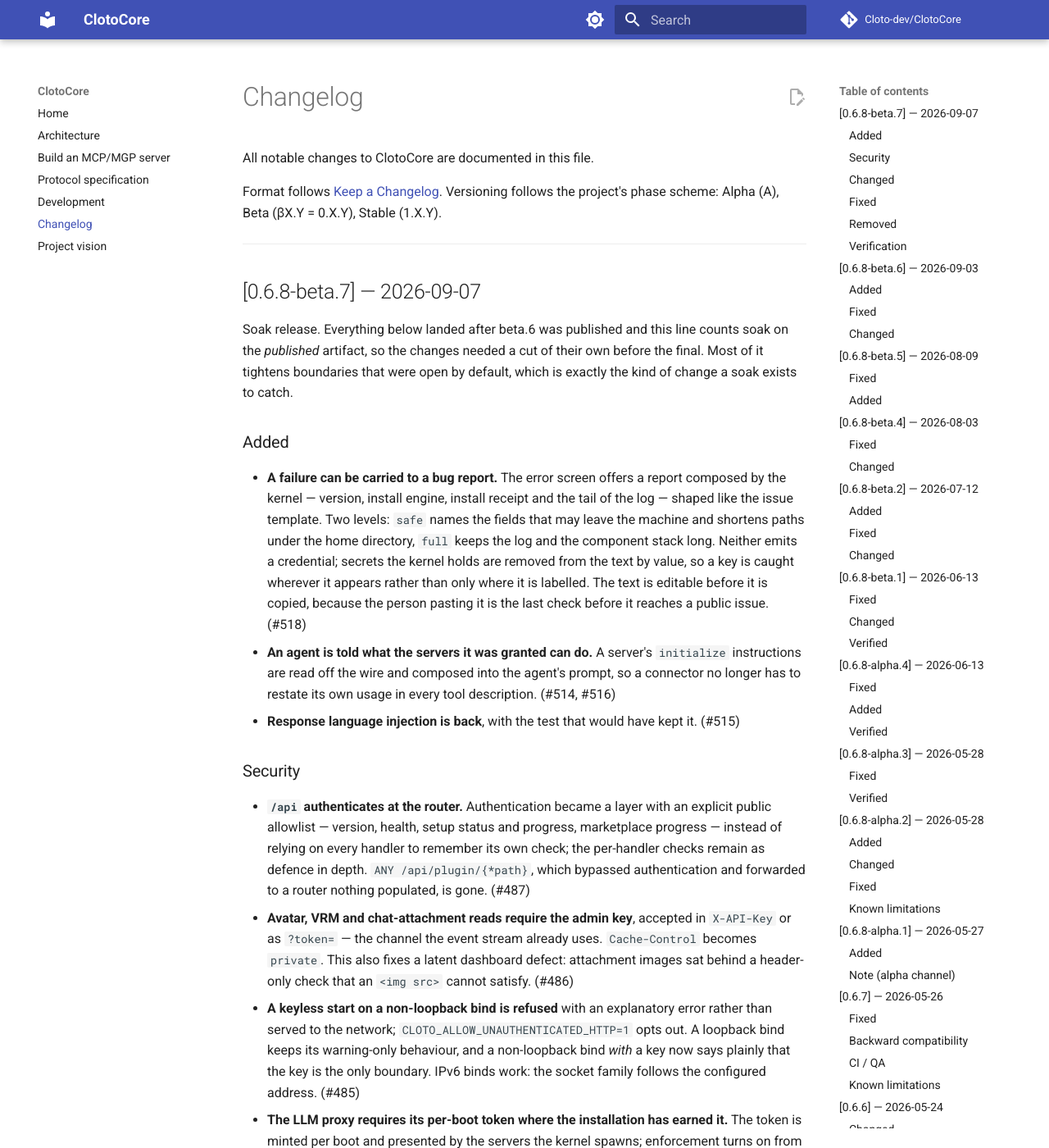
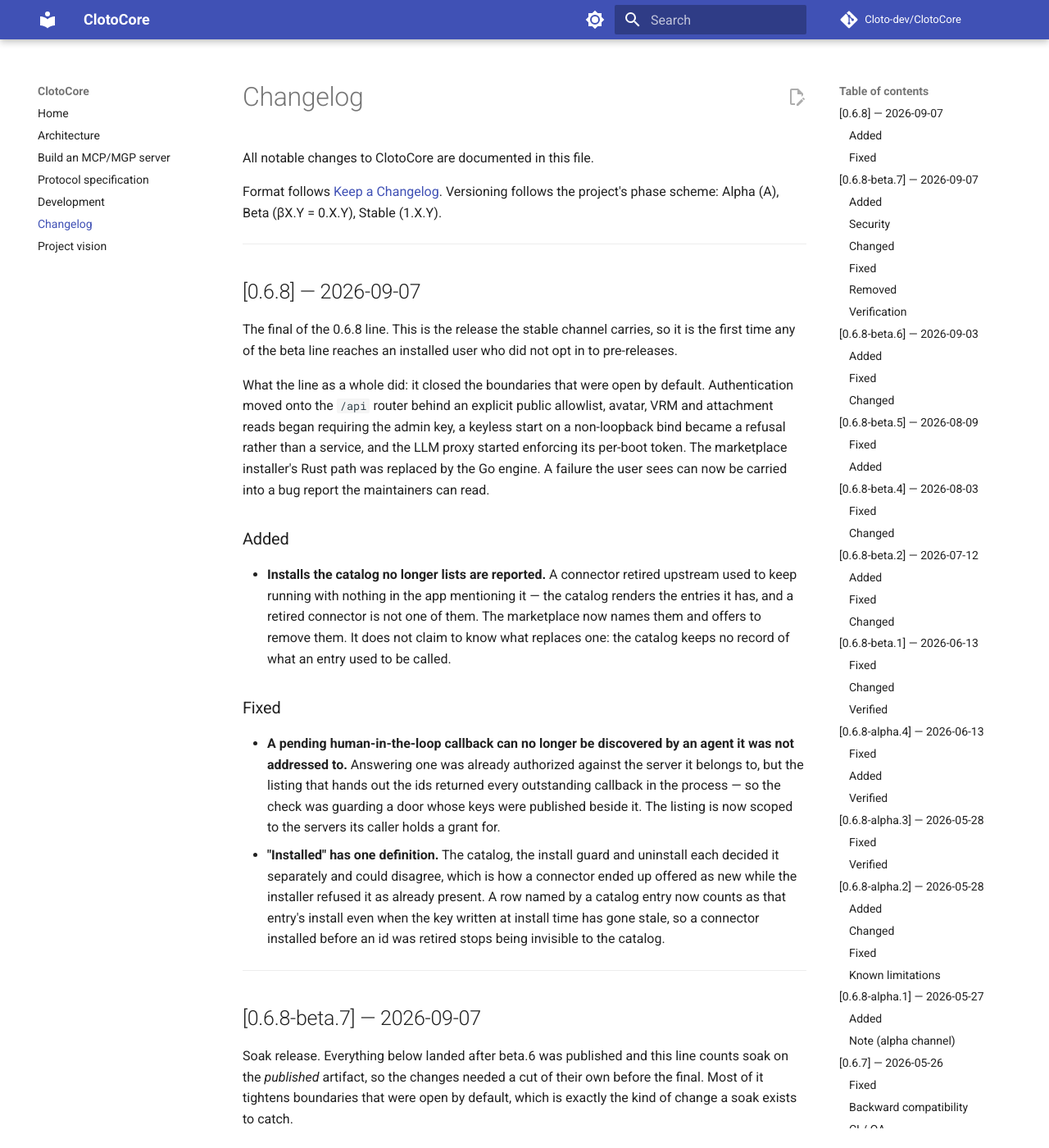
Before and after one commit to Cloto-dev/ClotoCore, an MkDocs documentation site: the page built from docs/CHANGELOG.md, in a window 1280 px wide and 1400 px high. Shown: the whole window at 82% size. Built offline with MkDocs 1.6.1 and Material for MkDocs 9.7.7, drawn with Linux system fonts in a browser that asks for light colours; comment, search, counter and statistics services are not loaded.

Commit message:
chore(release): 0.6.8 (#534)
The final of the line. Unlike every cut before it this one reaches installed
users who did not opt in to pre-releases, because the stable channel resolves
to the latest final and this becomes it.

The same seven surfaces move together as they did for beta.7: the workspace
package and its lock, the dashboard package and its lock, the Tauri
configuration, the phase table in DEVELOPMENT.md that states the current
version as a fact, and the changelog. `SUPPORT.md` and `SECURITY.md` name the
latest release too, but that claim is graded against git tags and so can only
follow the tag, in a separate commit.

The changelog entry describes the line rather than the diff since beta.7: a
reader arriving at 0.6.8 has not seen any of the betas.

```diff
--- a/Cargo.toml
+++ b/Cargo.toml
@@ -7,7 +7,7 @@
 resolver = "2"
 
 [workspace.package]
-version = "0.6.8-beta.7"
+version = "0.6.8"
 edition = "2021"
 authors = ["ClotoCore <ClotoCore@proton.me>"]
 license = "BSL-1.1"
--- a/docs/CHANGELOG.md
+++ b/docs/CHANGELOG.md
@@ -4,6 +4,46 @@
 
 Format follows [Keep a Changelog](https://keepachangelog.com/).
 Versioning follows the project's phase scheme: Alpha (A), Beta (βX.Y = 0.X.Y), Stable (1.X.Y).
+
+---
+
+## [0.6.8] — 2026-09-07
+
+The final of the 0.6.8 line. This is the release the stable channel carries, so
+it is the first time any of the beta line reaches an installed user who did not
+opt in to pre-releases.
+
+What the line as a whole did: it closed the boundaries that were open by
+default. Authentication moved onto the `/api` router behind an explicit public
+allowlist, avatar, VRM and attachment reads began requiring the admin key, a
+keyless start on a non-loopback bind became a refusal rather than a service,
+and the LLM proxy started enforcing its per-boot token. The marketplace
+installer's Rust path was replaced by the Go engine. A failure the user sees
+can now be carried into a bug report the maintainers can read.
+
+### Added
+
+- **Installs the catalog no longer lists are reported.** A connector retired
+  upstream used to keep running with nothing in the app mentioning it — the
+  catalog renders the entries it has, and a retired connector is not one of
+  them. The marketplace now names them and offers to remove them. It does not
+  claim to know what replaces one: the catalog keeps no record of what an entry
+  used to be called.
+
+### Fixed
+
+- **A pending human-in-the-loop callback can no longer be discovered by an
+  agent it was not addressed to.** Answering one was already authorized against
+  the server it belongs to, but the listing that hands out the ids returned
+  every outstanding callback in the process — so the check was guarding a door
+  whose keys were published beside it. The listing is now scoped to the servers
+  its caller holds a grant for.
+- **"Installed" has one definition.** The catalog, the install guard and
+  uninstall each decided it separately and could disagree, which is how a
+  connector ended up offered as new while the installer refused it as already
+  present. A row named by a catalog entry now counts as that entry's install
+  even when the key written at install time has gone stale, so a connector
+  installed before an id was retired stops being invisible to the catalog.
 
 ---
 
```
Also changed, not shown: docs/DEVELOPMENT.md (+1 -1 lines), 4 other files.
